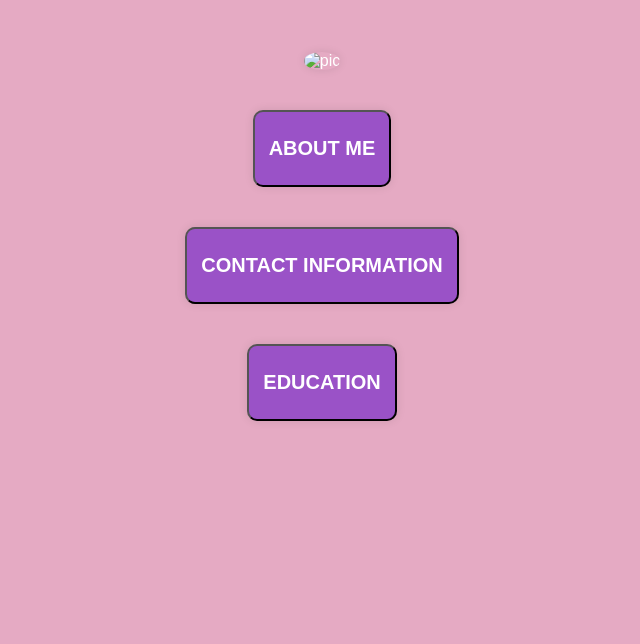
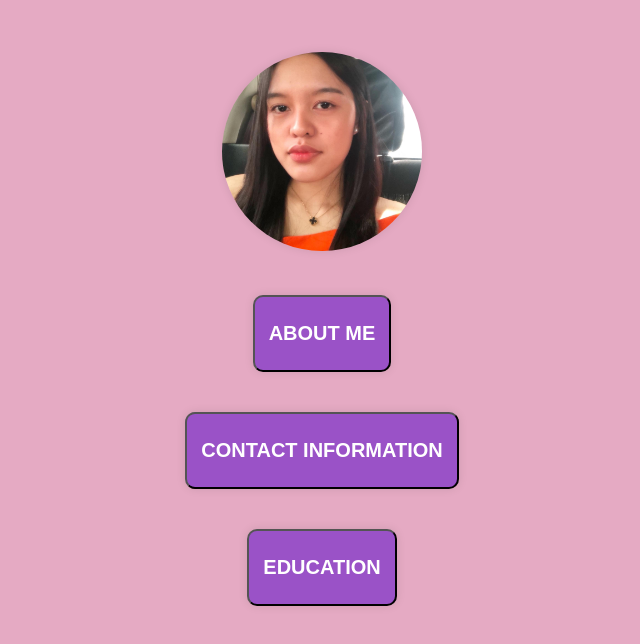
Before and after one commit to JhasmineMagculang/BSIT3F_MAGCULANG, a plain HTML site: page IPT1_MAGCULANG/docs/index.html in a window 1280 px wide. Shown: the part 90-734 px from the top of the page, without its empty margins (318-958 px from the left). Drawn offline with Linux system fonts and the light colour scheme.

Commit message:
modified index.html

```diff
--- a/IPT1_MAGCULANG/docs/index.html
+++ b/IPT1_MAGCULANG/docs/index.html
@@ -9,7 +9,7 @@
 <body>
     <h1><span> MY PORTFOLIO </span></h1>
 
-    <img src="Magculang.jpeg" alt="pic" >
+    <img src="../docs/img/Magculang.jpeg" alt="pic" >
         <nav>
            <div class="button">
            <button><a href="../docs/css/style.css">ABOUT ME</a></button> <br>
```
